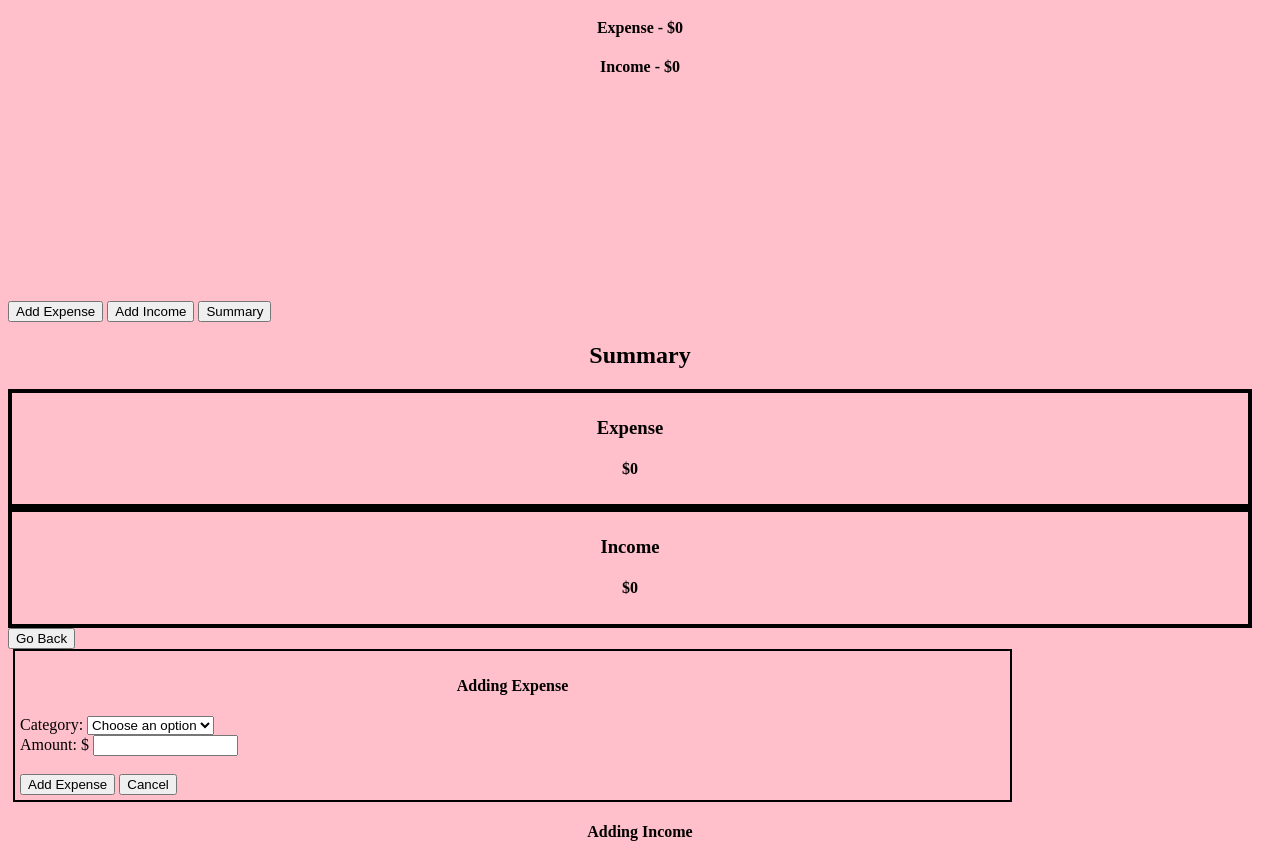
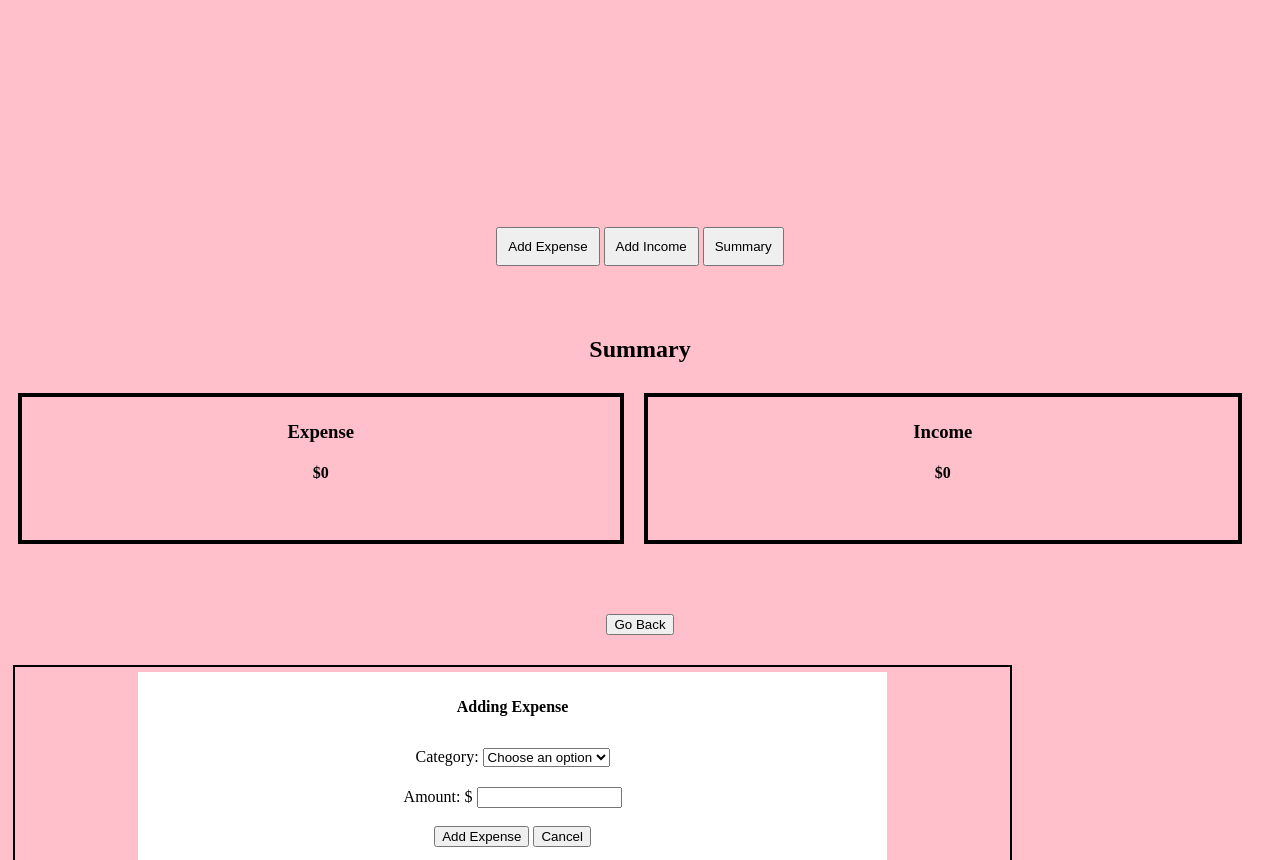
Before and after one commit to Alvin2810/Sprint_2, a plain HTML site: page index.html in a window 1280 px wide. Shown: the part 188-1048 px from the top of the page. Drawn offline with Linux system fonts and the light colour scheme.

Commit message:
Add css styles to properly format all the properties

```diff
--- a/website.css
+++ b/website.css
@@ -1,18 +1,67 @@
 body{
-  margin-top:100px;
+  margin-top:25px;
   background-color:pink;
 }
 
 h1,h2,h3,h4,p{
   text-align:center;
 }
-.expense_stuff{
+canvas{
+  margin-top: -20px;
+  width:270px;
+  height:240px;
+}
+
+
+.expense_summary, .income_summary{
   display:grid;
   grid-template-columns: auto auto;
 }
-#top{
+
+.title{
+  text-align: center;
   display:grid;
   grid-template-columns: auto auto;
+}
+
+.sum{
+  margin-top: 70px;
+}
+
+.amount{
+  padding:10px;
+  text-align: center;
+  display:grid;
+  grid-template-columns: auto auto;
+}
+
+.back{
+  text-align: center;
+  margin-top: 50px;
+  margin-bottom: 20px;
+  padding: 10px;
+
+}
+.adding_expense,.adding_income{
+  text-align: center;
+  padding: 5px;
+  position: relative;
+  top: 30%;
+  left:12%;
+  width:75%;
+  background-color: white;
+}
+
+.category_selection1,.category_selection2,.input1, .input2{
+  text-align: center;
+  padding: 10px;
+}
+
+.buttons{
+  text-align: center;
+}
+
+#income1,#expense1,#summary{
   padding:10px;
 }
 #expense_amount,#income_amount{
@@ -32,10 +81,3 @@ h1,h2,h3,h4,p{
   margin-right:260px;
   margin-left:5px;
 }
-.category_selection{
-  text-align: center;
-}
-.input{
-  text-align: center;
-  padding:10px;
-}
```
